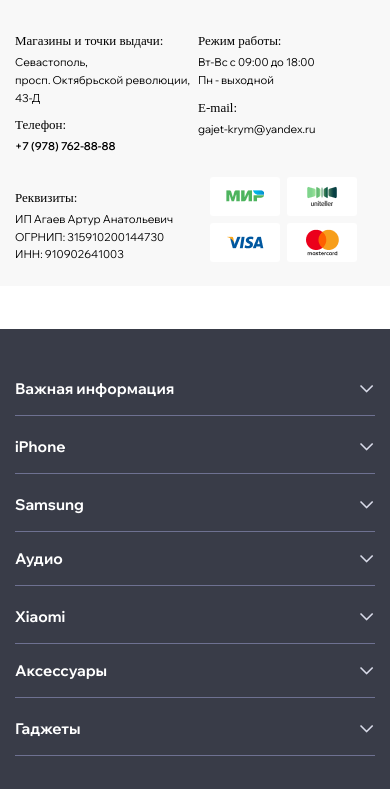
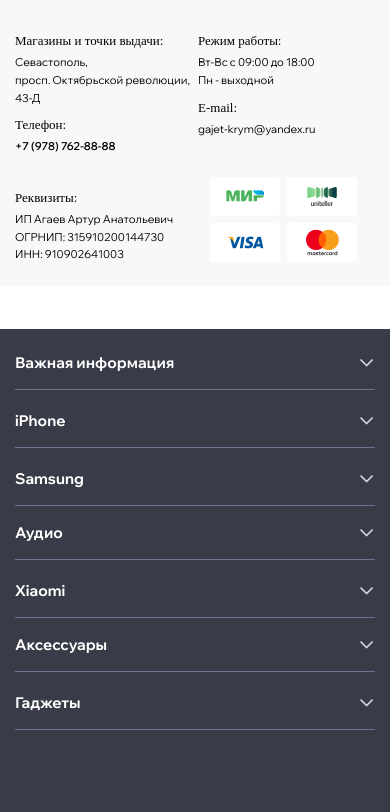
Before and after one commit to GrinCaseCode/gadget, a plain HTML site: page index.html in a window 390 px wide. Shown: the part 2818-3630 px from the top of the page. Before the commit the page ends 3607 px from the top, so only its background shows below. Drawn offline with nearby package versions, Linux system fonts and the light colour scheme; a web font is replaced by a local one.

Commit message:
Add files via upload

```diff
--- a/css/media.css
+++ b/css/media.css
@@ -1586,6 +1586,10 @@ line-height: 120%;
     }
     .card-info .list-card li:first-child {
         margin-top: 0;
+    }
+    .footer {
+        padding-top: 5px;
+        padding-bottom: 80px;
     }
 }
 
```
